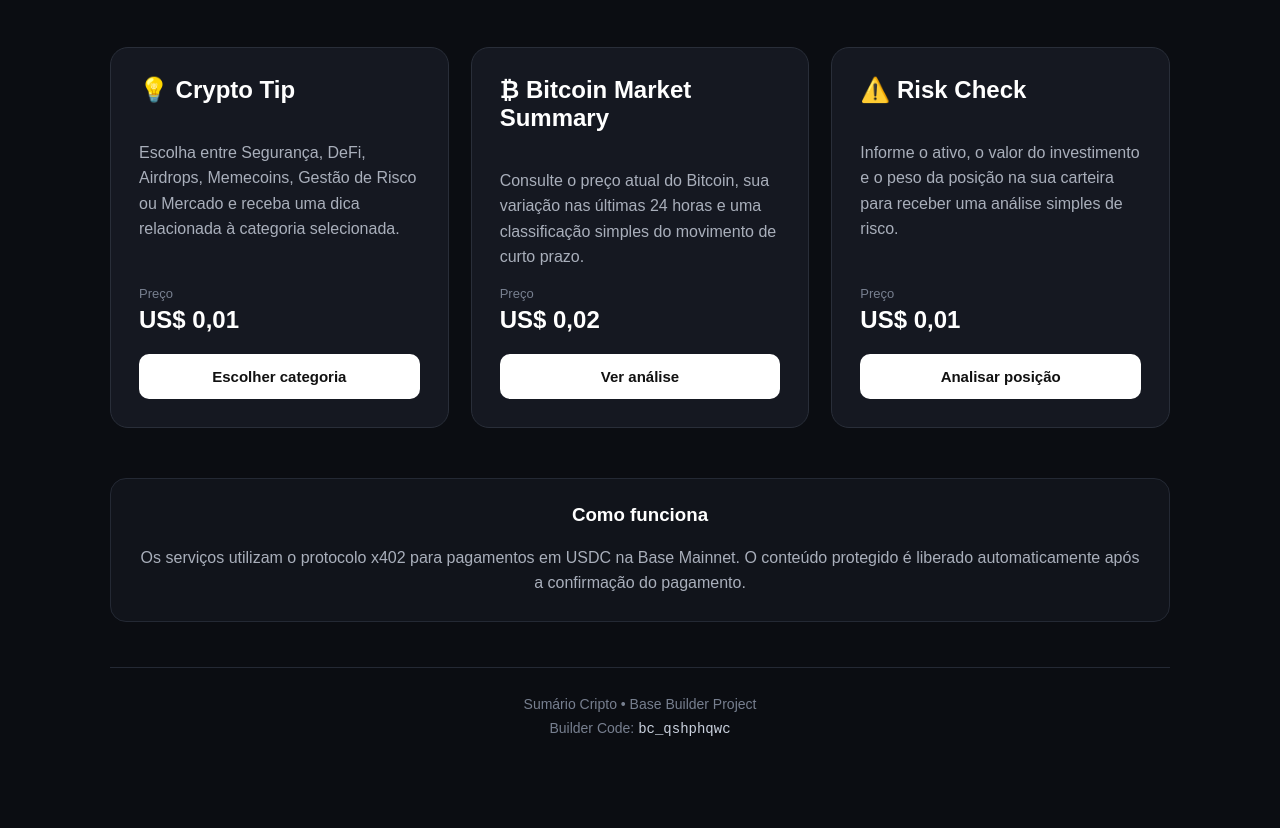
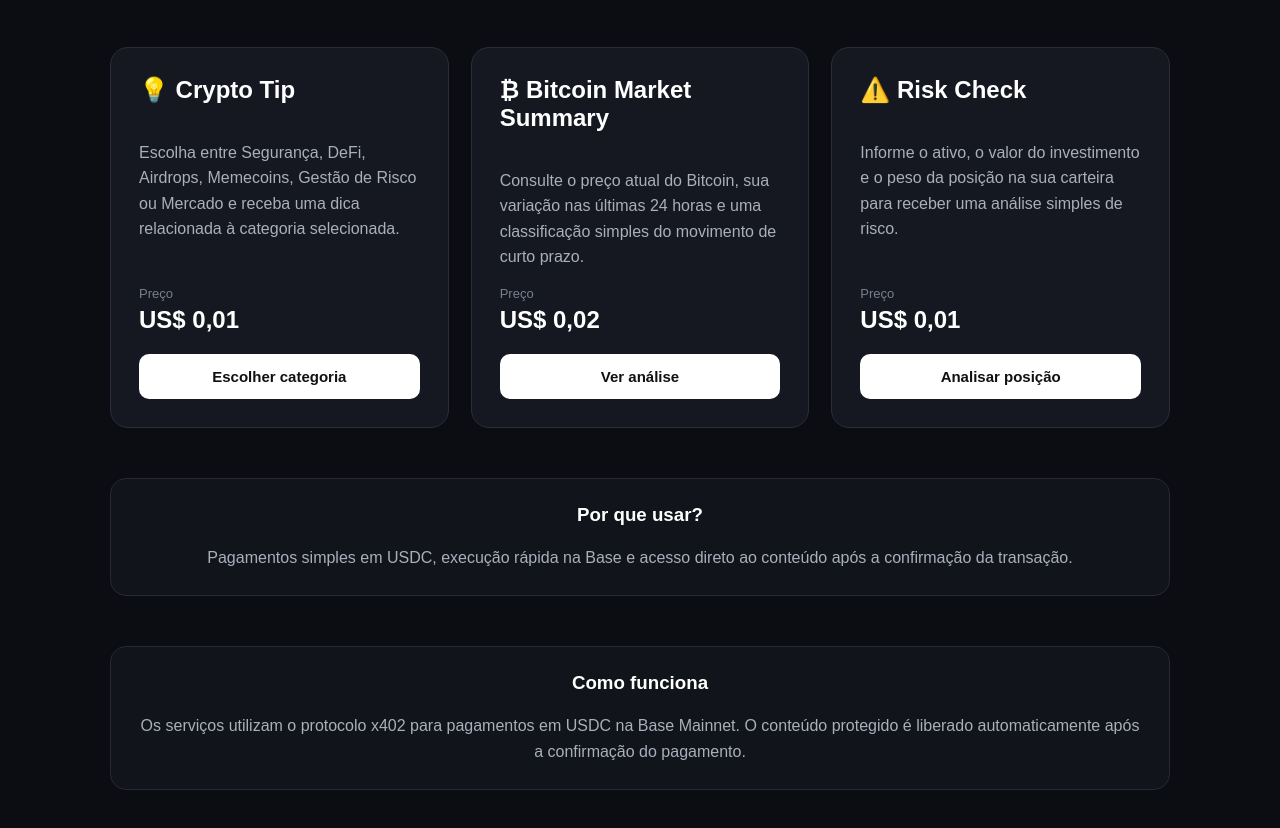
Before and after one commit to glauber-egalon/sumario-cripto-base, a website: page x402-api/public/index.html in a window 1280 px wide. Shown: the part 244-1072 px from the top of the page. Before the commit the page ends 1045 px from the top, so only its background shows below. Drawn offline with Linux system fonts and the light colour scheme.

Commit message:
Add PayAPI benefits section

```diff
--- a/x402-api/public/index.html
+++ b/x402-api/public/index.html
@@ -238,6 +238,14 @@
 
     </section>
 
+    <section class="info">
+      <h3>Por que usar?</h3>
+
+      <p>
+        Pagamentos simples em USDC, execução rápida na Base e acesso direto
+        ao conteúdo após a confirmação da transação.
+      </p>
+    </section>
 
     <section class="info">
 
```
